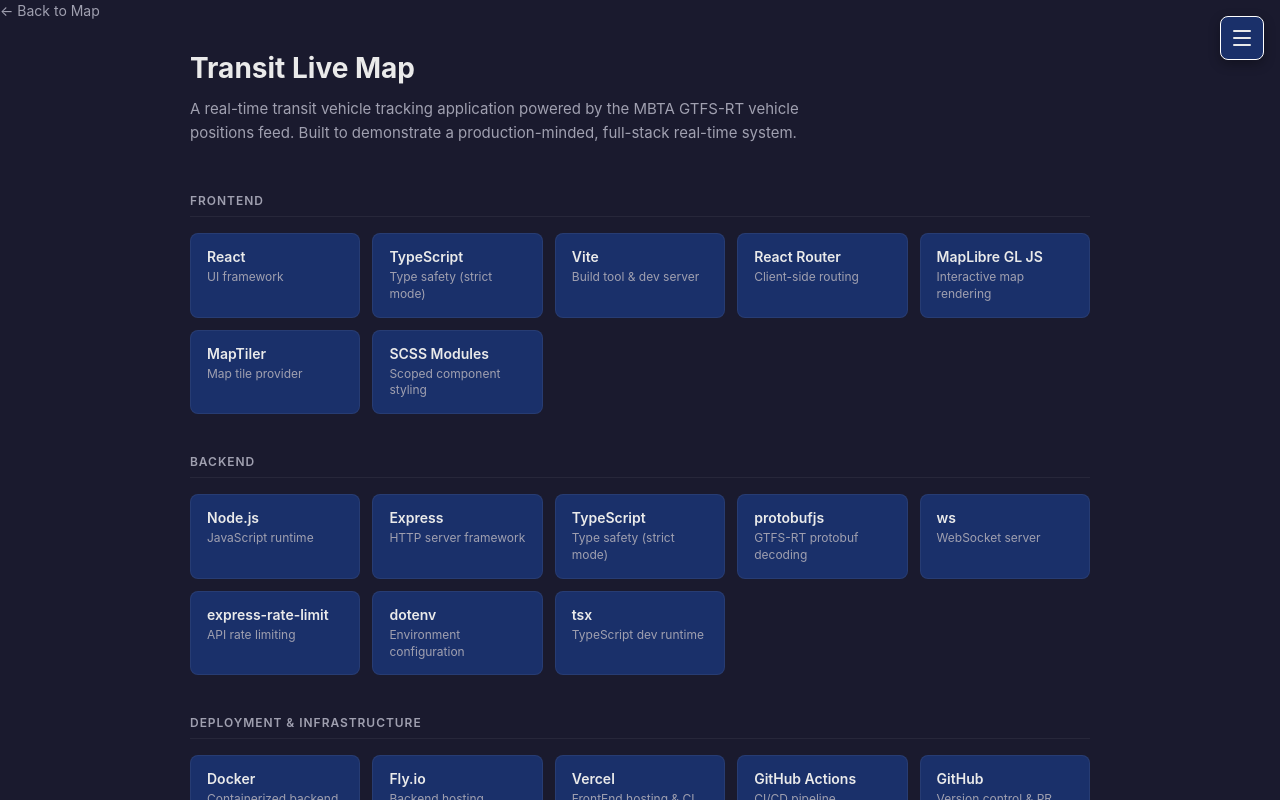
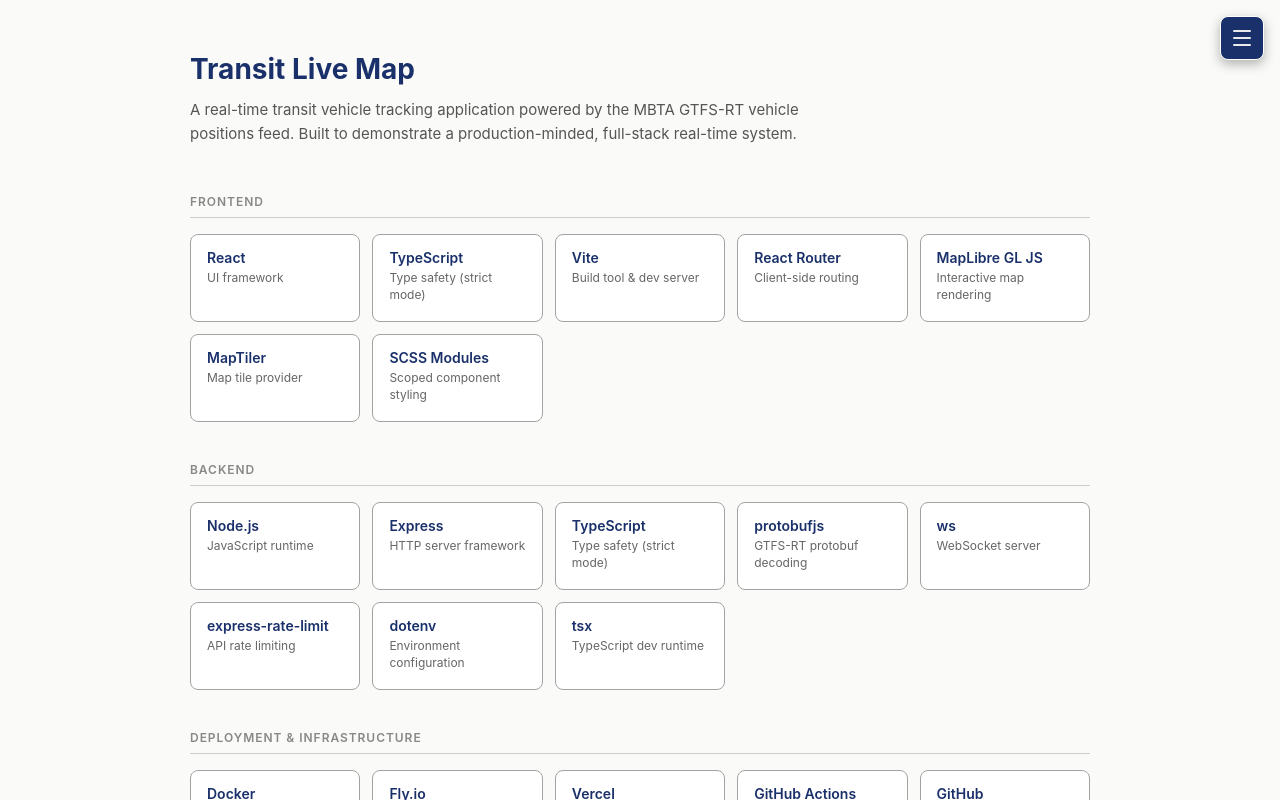
Before and after one commit to Roaming-Eclipse-LLC/transit-live-map, a React (Vite) app in the folder web/: page /tech-stack in a window 1280 px wide. Built offline with nearby package versions, Linux system fonts and the light colour scheme; no server answers.

Commit message:
chore: remove back link and styles, adjust overall page colors, add padding top to pages,

```diff
--- a/web/src/pages/TechStackPage/TechStackPage.module.scss
+++ b/web/src/pages/TechStackPage/TechStackPage.module.scss
@@ -1,128 +1,121 @@
 .page {
-  width: 100%;
-  min-height: 100%;
-  overflow-y: auto;
-  padding: 24px;
-  background-color: var(--color-bg);
-  color: var(--color-text);
-}
-
-.backLink {
-  display: inline-block;
-  color: var(--color-text-muted);
-  text-decoration: none;
-  font-size: 14px;
-  margin-bottom: 32px;
-  transition: color 0.2s ease;
-
-  &:hover {
-    color: var(--color-text);
-  }
+  width: 100dvw;
+  min-height: 100dvh;
+  padding: 1.5rem;
 }
 
 .content {
-  max-width: 900px;
+  max-width: 56.25rem;
   margin: 0 auto;
-  padding-bottom: 48px;
+  padding-bottom: 3rem;
 }
 
 .header {
-  margin-bottom: 48px;
+  margin-bottom: 3rem;
 }
 
 .title {
-  font-size: 28px;
+  font-size: 1.75rem;
   font-weight: 700;
-  margin-bottom: 12px;
+  margin-bottom: 0.75rem;
+  color: var(--color-surface);
 }
 
 .subtitle {
-  color: var(--color-text-muted);
-  font-size: 15px;
+  color: #555;
+  font-size: 0.9375rem;
   line-height: 1.6;
-  max-width: 640px;
+  max-width: 40rem;
 }
 
 .section {
-  margin-bottom: 40px;
+  margin-bottom: 2.5rem;
 }
 
 .sectionTitle {
-  font-size: 12px;
+  font-size: 0.75rem;
   font-weight: 600;
   text-transform: uppercase;
   letter-spacing: 0.08em;
-  color: var(--color-text-muted);
-  margin-bottom: 16px;
-  padding-bottom: 8px;
-  border-bottom: 1px solid rgba(255, 255, 255, 0.06);
+  color: #888;
+  margin-bottom: 1rem;
+  padding-bottom: 0.5rem;
+  border-bottom: 0.0625rem solid #cdcdcd;
 }
 
 .grid {
   display: grid;
-  grid-template-columns: repeat(auto-fill, minmax(160px, 1fr));
-  gap: 12px;
+  grid-template-columns: repeat(auto-fill, minmax(10rem, 1fr));
+  gap: 0.75rem;
 }
 
 .card {
   display: flex;
   flex-direction: column;
-  gap: 4px;
-  padding: 14px 16px;
-  background-color: var(--color-surface);
-  border: 1px solid rgba(255, 255, 255, 0.06);
+  min-height: 5.5rem;
+  gap: 0.25rem;
+  padding: 0.875rem 1rem;
+  background-color: #ffffff;
+  border: 0.0625rem solid #a2a2a2;
   border-radius: var(--radius-md);
   transition:
     border-color 0.2s ease,
     transform 0.2s ease;
 
   &:hover {
-    border-color: var(--color-accent);
-    transform: translateY(-2px);
+    border-color: #0f3460;
+    transform: translateY(-0.125rem);
   }
 }
 
 .cardName {
-  font-size: 14px;
+  font-size: 0.875rem;
   font-weight: 600;
-  color: var(--color-text);
+
+  color: var(--color-surface);
 }
 
 .cardDescription {
-  font-size: 12px;
-  color: var(--color-text-muted);
+  font-size: 0.75rem;
+  color: #666;
   line-height: 1.4;
 }
 
 .highlights {
   display: grid;
-  grid-template-columns: repeat(auto-fit, minmax(240px, 1fr));
-  gap: 16px;
+  grid-template-columns: repeat(auto-fit, minmax(15rem, 1fr));
+  gap: 1rem;
 }
 
 .highlight {
-  padding: 20px;
-  background-color: var(--color-surface);
+  padding: 1.25rem;
+  background-color: #ffffff;
   border-radius: var(--radius-md);
-  border: 1px solid rgba(255, 255, 255, 0.06);
+  border: 0.0625rem solid #a2a2a2;
+
+  &:hover {
+    border-color: #0f3460;
+    transform: translateY(-0.125rem);
+  }
 }
 
 .highlightTitle {
-  font-size: 14px;
+  font-size: 0.875rem;
   font-weight: 600;
-  margin-bottom: 8px;
-  color: var(--color-accent);
+  margin-bottom: 0.5rem;
+
+  color: var(--color-surface);
 }
 
 .highlightText {
-  font-size: 13px;
-  color: var(--color-text-muted);
+  font-size: 0.8125rem;
+  color: #555;
   line-height: 1.6;
 }
 
-@media (max-width: 600px) {
+@media (max-width: 37.5rem) {
   .grid {
-    grid-template-columns: repeat(auto-fill, minmax(130px, 1fr));
+    grid-template-columns: repeat(auto-fill, minmax(8.125rem, 1fr));
   }
 
   .highlights {
@@ -130,6 +123,6 @@
   }
 
   .title {
-    font-size: 22px;
+    font-size: 1.375rem;
   }
 }
--- a/web/src/pages/TechStackPage/index.tsx
+++ b/web/src/pages/TechStackPage/index.tsx
@@ -1,5 +1,3 @@
-import { Link } from 'react-router-dom';
-
 import { techStackSections } from '../../data/techStack';
 import type { TechItem, TechSection } from '../../types/techStack';
 
@@ -31,10 +29,6 @@
 const TechStackPage = () => {
   return (
     <div className={styles.pages}>
-      <Link to='/' className={styles.backLink}>
-        ← Back to Map
-      </Link>
-
       <div className={styles.content}>
         <header className={styles.header}>
           <h1 className={styles.title}>Transit Live Map</h1>
--- a/web/src/styles/global.scss
+++ b/web/src/styles/global.scss
@@ -1,6 +1,6 @@
 // Variables
 :root {
-  --color-bg: #1a1a2e;
+  --color-bg: #fafaf8;
   --color-surface: #1a306a;
   --color-primary: #0f3460;
   --color-accent: #e94560;
@@ -9,11 +9,11 @@
 
   --font-sans: "Inter", system-ui, -apple-system, sans-serif;
 
-  --radius-sm: 4px;
-  --radius-md: 8px;
-  --radius-lg: 16px;
+  --radius-sm: 0.25rem;
+  --radius-md: 0.5rem;
+  --radius-lg: 1rem;
 
-  --shadow-md: 0 4px 12px rgba(0, 0, 0, 0.3);
+  --shadow-md: 0 0.25rem 0.75rem rgba(0, 0, 0, 0.3);
 }
 
 // Reset
@@ -28,9 +28,13 @@
 html,
 body,
 #root {
-  height: 100%;
-  width: 100%;
+  height: 100dvh;
+  width: 100vw;
   overflow: auto;
+}
+
+#root {
+  padding-top: 3.25rem;
 }
 
 #root {
```
